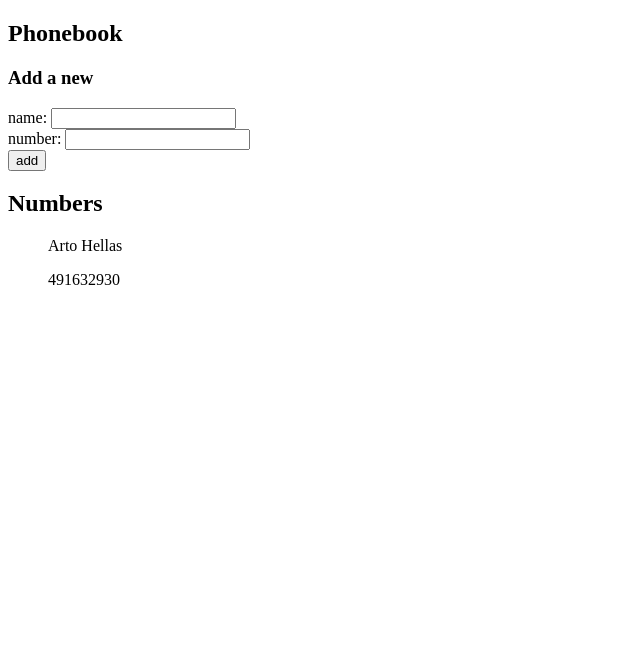
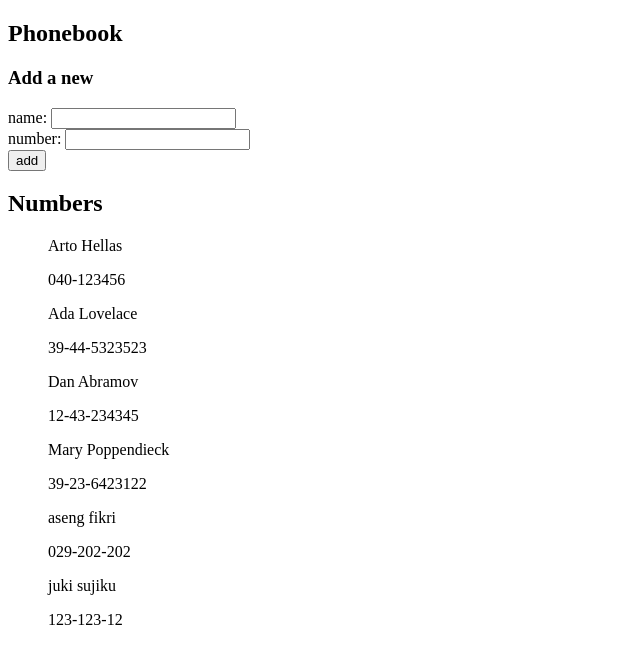
Before and after one commit to rimuhamu/fullstack-open, a React (Vite) app in the folder part2/phonebook/: page / in a window 1280 px wide. Shown: the top 664 px of the page, without its empty margins (0-640 px from the left). Built offline with nearby package versions, Linux system fonts and the light colour scheme; no server answers; data requests are answered from the project's data file.

Commit message:
2.12 done

```diff
--- a/part2/phonebook/db.json
+++ b/part2/phonebook/db.json
@@ -1,19 +1,34 @@
 {
-  "posts": [
+  "persons": [
     {
-      "id": 1,
-      "title": "json-server",
-      "author": "typicode"
+      "name": "Arto Hellas",
+      "number": "040-123456",
+      "id": 1
+    },
+    {
+      "name": "Ada Lovelace",
+      "number": "39-44-5323523",
+      "id": 2
+    },
+    {
+      "name": "Dan Abramov",
+      "number": "12-43-234345",
+      "id": 3
+    },
+    {
+      "name": "Mary Poppendieck",
+      "number": "39-23-6423122",
+      "id": 4
+    },
+    {
+      "name": "aseng fikri",
+      "number": "029-202-202",
+      "id": 5
+    },
+    {
+      "name": "juki sujiku",
+      "number": "123-123-12",
+      "id": 6
     }
-  ],
-  "comments": [
-    {
-      "id": 1,
-      "body": "some comment",
-      "postId": 1
-    }
-  ],
-  "profile": {
-    "name": "typicode"
-  }
+  ]
 }
--- a/part2/phonebook/src/App.jsx
+++ b/part2/phonebook/src/App.jsx
@@ -1,7 +1,7 @@
 import { useState, useEffect } from "react";
 import { Person } from "./Person";
 import { PersonForm } from "./PersonForm";
-import axios from 'axios';
+import personService from "./services/persons";
 
 export default function App() {
   const [persons, setPersons] = useState([
@@ -11,7 +11,9 @@
   const [newNumber, setNewNumber] = useState("");
 
   useEffect(() => {
-    axios.get('http://localhost:3001/persons').then((response) => {setPersons(response.data)})
+    personService.getAll().then(initalPersons => {
+      setPersons(initalPersons)
+    });
   }, []);
 
   function handleNameChange(event) {
@@ -30,7 +32,9 @@
         name: newName,
         number: newNumber,
       };
-      setPersons(persons.concat(personObject));
+      personService.create(personObject).then(returnedPerson => {
+        setPersons(persons.concat(returnedPerson))
+      });
     }
   }
 
--- /dev/null
+++ b/part2/phonebook/src/services/persons.jsx
@@ -0,0 +1,23 @@
+import axios from "axios";
+const baseUrl = "http://localhost:3001/persons";
+
+const getAll = () => {
+  const request = axios.get(baseUrl);
+  return request.then((response) => response.data);
+};
+
+const create = (newObject) => {
+  const request = axios.post(baseUrl, newObject);
+  return request.then((response) => response.data);
+};
+
+const update = (id, newObject) => {
+  const request = axios.put(`${baseUrl}/${id}`, newObject);
+  return request.then((response) => response.data);
+};
+
+export default {
+  getAll,
+  create,
+  update,
+};
```
Also changed, not shown: part2/phonebook/src/db.json (deleted, +0 -24 lines).
